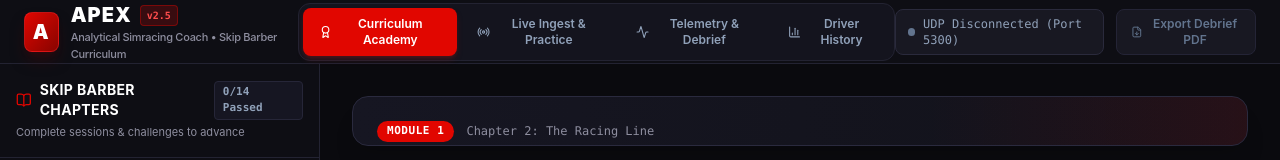
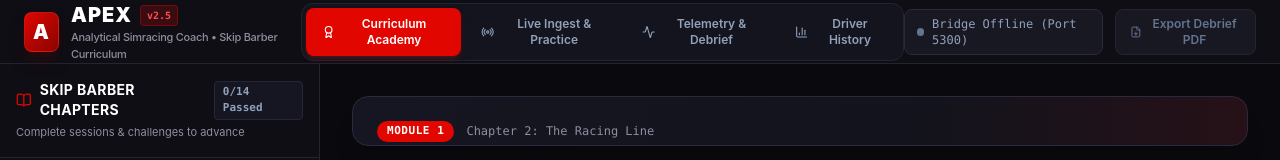
Before and after one commit to mindcoder9033/APEX-v2.5, a React (Vite) app: page / in a window 1280 px wide. Shown: the top 160 px of the page. Built offline with nearby package versions, Linux system fonts and the light colour scheme; no server answers.

Commit message:
UDP issues

```diff
--- a/src/App.tsx
+++ b/src/App.tsx
@@ -34,6 +34,7 @@
   });
 
   // UDP Live Telemetry state
+  const [isBridgeConnected, setIsBridgeConnected] = useState(false);
   const [isUdpConnected, setIsUdpConnected] = useState(false);
   const [liveFrame, setLiveFrame] = useState<TelemetryFrame | null>(null);
   const [liveFramesBuffer, setLiveFramesBuffer] = useState<TelemetryFrame[]>([]);
@@ -44,6 +45,7 @@
     let lapBuffer: TelemetryFrame[] = [];
     let currentLapNum: number | null = null;
     let reconnectTimer: any = null;
+    let packetWatchdogTimer: any = null;
     let isMounted = true;
 
     const connectBridge = () => {
@@ -55,7 +57,7 @@
 
         ws.onopen = () => {
           if (!isMounted) return;
-          setIsUdpConnected(true);
+          setIsBridgeConnected(true);
           console.log('[APEX] Connected to live Forza UDP stream bridge.');
         };
 
@@ -63,7 +65,16 @@
           if (!isMounted) return;
           if (event.data instanceof ArrayBuffer) {
             const packet = parseForzaBuffer(event.data);
-            if (packet && packet.isRaceOn) {
+            if (packet) {
+              setIsUdpConnected(true);
+
+              // Reset watchdog timer: if no packets for 3 seconds, mark streaming as paused/idle
+              if (packetWatchdogTimer) clearTimeout(packetWatchdogTimer);
+              packetWatchdogTimer = setTimeout(() => {
+                if (isMounted) setIsUdpConnected(false);
+              }, 3000);
+
+              if (packet.isRaceOn || packet.currentEngineRpm > 0) {
                 const distance = packet.distanceTraveledMeters > 0
                   ? packet.distanceTraveledMeters % 3500
                   : 0;
@@ -77,16 +88,18 @@
                   const completedLap = analyzeLapTelemetry(lapBuffer);
                   handleSaveLap(completedLap);
                   lapBuffer = [frame];
-              } else {
+                } else if (packet.isRaceOn) {
                   lapBuffer.push(frame);
                 }
                 currentLapNum = packet.lapNumber;
+              }
             }
           }
         };
 
         ws.onclose = () => {
           if (!isMounted) return;
+          setIsBridgeConnected(false);
           setIsUdpConnected(false);
           setLiveFrame(null);
           reconnectTimer = setTimeout(connectBridge, 2000);
@@ -94,12 +107,14 @@
 
         ws.onerror = () => {
           if (!isMounted) return;
+          setIsBridgeConnected(false);
           setIsUdpConnected(false);
           setLiveFrame(null);
           try { ws?.close(); } catch (_) {}
         };
       } catch (e) {
         if (!isMounted) return;
+        setIsBridgeConnected(false);
         setIsUdpConnected(false);
         setLiveFrame(null);
         reconnectTimer = setTimeout(connectBridge, 2000);
@@ -111,6 +126,7 @@
     return () => {
       isMounted = false;
       if (reconnectTimer) clearTimeout(reconnectTimer);
+      if (packetWatchdogTimer) clearTimeout(packetWatchdogTimer);
       if (ws) {
         try { ws.close(); } catch (_) {}
       }
@@ -160,6 +176,7 @@
         currentView={currentView}
         setCurrentView={setCurrentView}
         isUdpConnected={isUdpConnected}
+        isBridgeConnected={isBridgeConnected}
         onExportPdf={() => setIsPdfModalOpen(true)}
         totalMasteredModules={progress.graduatedModuleIds.length}
         hasActiveLap={currentLap !== null}
--- a/src/components/layout/Header.tsx
+++ b/src/components/layout/Header.tsx
@@ -7,6 +7,7 @@
   currentView: AppView;
   setCurrentView: (view: AppView) => void;
   isUdpConnected: boolean;
+  isBridgeConnected?: boolean;
   onExportPdf: () => void;
   totalMasteredModules: number;
   hasActiveLap?: boolean;
@@ -16,6 +17,7 @@
   currentView,
   setCurrentView,
   isUdpConnected,
+  isBridgeConnected = false,
   onExportPdf,
   totalMasteredModules,
   hasActiveLap = false
@@ -101,12 +103,24 @@
         <div className={`flex items-center space-x-2 px-3 py-1.5 rounded-lg border text-xs font-mono font-medium ${
           isUdpConnected
             ? 'bg-emerald-950/40 border-emerald-500/40 text-emerald-300'
+            : isBridgeConnected
+            ? 'bg-amber-950/40 border-amber-500/40 text-amber-300'
             : 'bg-[#181822] border-[#2A2A3C] text-slate-400'
         }`}>
           <div className={`w-2 h-2 rounded-full ${
-            isUdpConnected ? 'bg-emerald-400 animate-ping' : 'bg-slate-500'
+            isUdpConnected
+              ? 'bg-emerald-400 animate-ping'
+              : isBridgeConnected
+              ? 'bg-amber-400 animate-pulse'
+              : 'bg-slate-500'
           }`} />
-          <span>{isUdpConnected ? 'Forza 60Hz Live' : 'UDP Disconnected (Port 5300)'}</span>
+          <span>
+            {isUdpConnected
+              ? 'Forza 60Hz Live'
+              : isBridgeConnected
+              ? 'Bridge Ready • Waiting for Forza'
+              : 'Bridge Offline (Port 5300)'}
+          </span>
         </div>
 
         {/* PDF Export Button */}
```
Also changed, not shown: 1 other file (tests, documents, lock files or other folders). Lines whose indentation alone changed are shown as unchanged.
